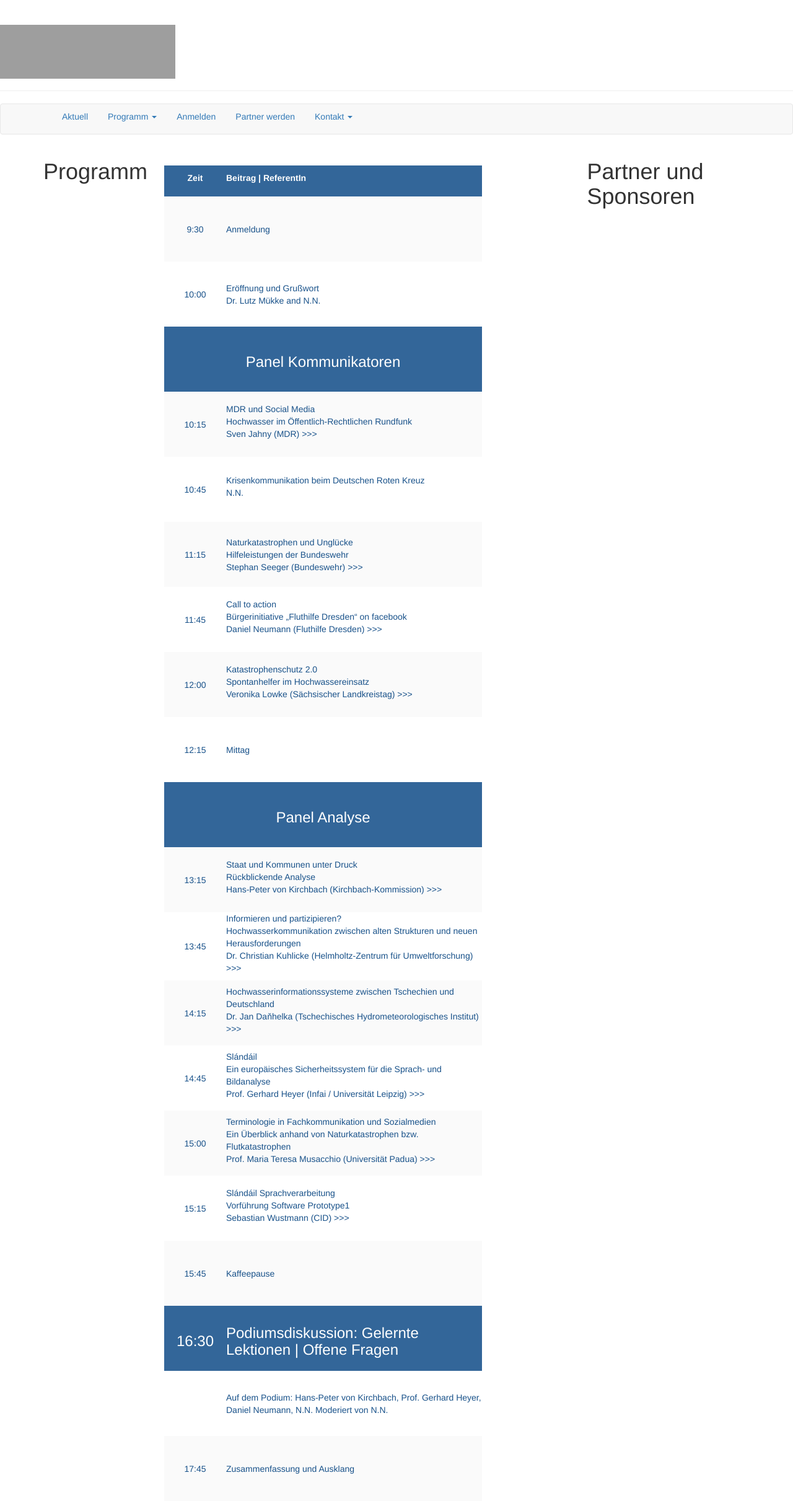
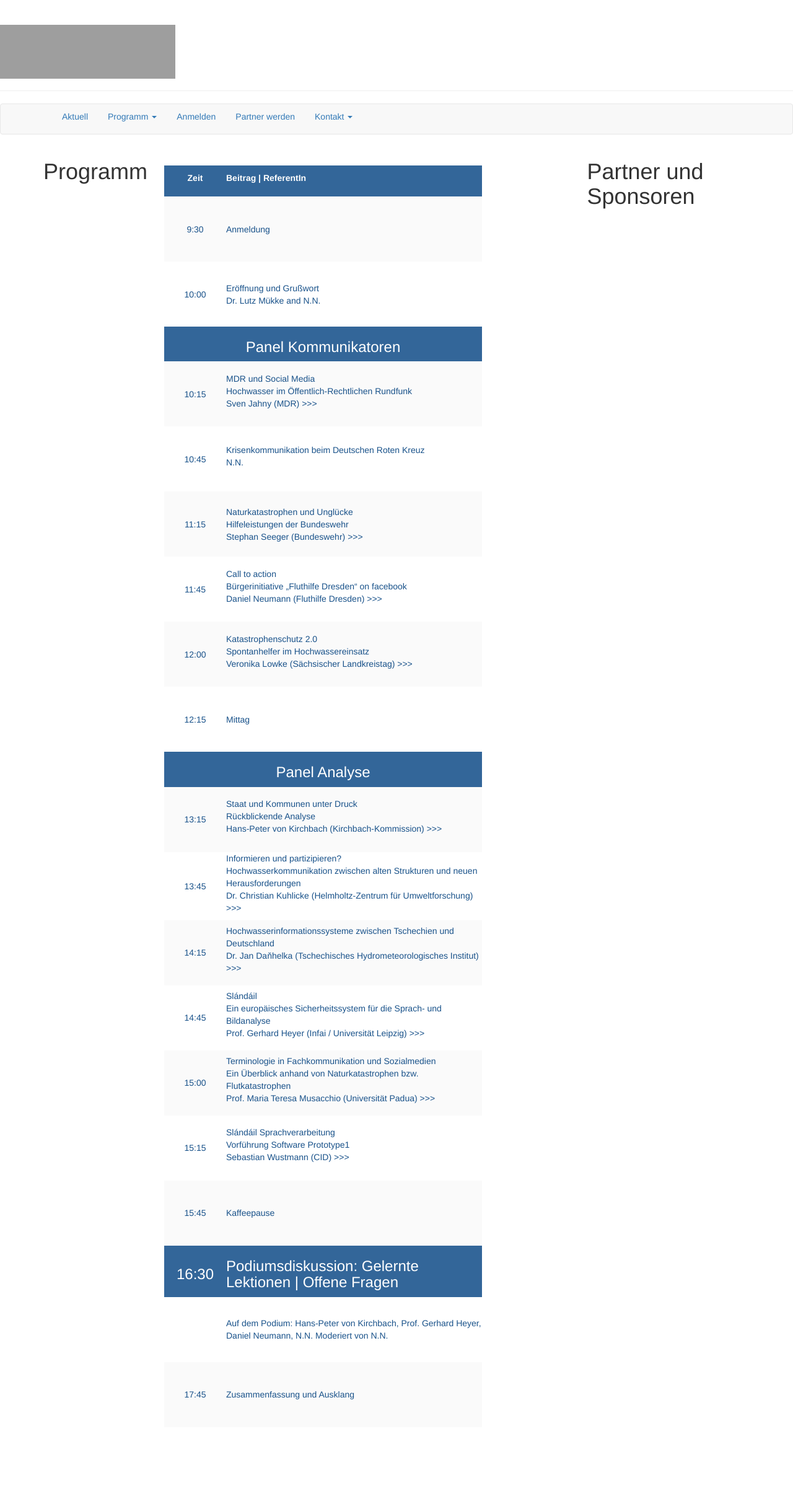
Before and after one commit to susedev/test, a Jekyll site: the page built from programm-uebersicht.html, in a window 1280 px wide. Shown: the whole page at 62% size. Built offline with Jekyll 4.4.1, drawn with Linux system fonts in a browser that asks for light colours; nearby versions of some CDN libraries; after the commit the page ends 2303 px from its top, so only the background shows below that; grey boxes are pictures that could not be loaded.

Commit message:
Edit from JekyllCMS

```diff
--- a/programm-uebersicht.html
+++ b/programm-uebersicht.html
@@ -25,7 +25,7 @@ title: Programm
 			Dr. Lutz M&uuml;kke and N.N.</span></td>
 		</tr>
 		<tr>
-			<th colspan="2" style="background-color: rgb(51, 102, 153); border-color: rgb(255, 255, 255); text-align: center; vertical-align: middle; height: 105px; width: 100px;">
+			<th colspan="2" style="background-color: rgb(51, 102, 153); border-color: rgb(255, 255, 255); text-align: center; vertical-align: middle; height: 50px; width: 100px;">
 			<h3><span style="color:#FFFFFF;">Panel Kommunikatoren</span></h3>
 			</th>
 		</tr>
@@ -71,7 +71,7 @@ title: Programm
 			<td style="background-color: rgb(255, 255, 255); border-color: rgb(255, 255, 255); text-align: left; vertical-align: middle; height: 105px;"><span style="color:#19528A;">Mittag</span></td>
 		</tr>
 		<tr>
-			<th colspan="2" style="background-color: rgb(51, 102, 153); border-color: rgb(255, 255, 255); text-align: center; vertical-align: middle; height: 105px; width: 100px;">
+			<th colspan="2" style="background-color: rgb(51, 102, 153); border-color: rgb(255, 255, 255); text-align: center; vertical-align: middle; height: 50px; width: 100px;">
 			<h3><span style="color:#FFFFFF;">Panel Analyse</span></h3>
 			</th>
 		</tr>
@@ -127,10 +127,10 @@ title: Programm
 			<td style="background-color: rgb(250, 250, 250); border-color: rgb(255, 255, 255); text-align: left; vertical-align: middle; height: 105px;"><span style="color:#19528A;">Kaffeepause</span></td>
 		</tr>
 		<tr>
-			<th style="background-color: rgb(51, 102, 153); border-color: rgb(255, 255, 255); text-align: center; vertical-align: middle; height: 105px; width: 100px;">
+			<th style="background-color: rgb(51, 102, 153); border-color: rgb(255, 255, 255); text-align: center; vertical-align: middle; height: 50px; width: 100px;">
 			<h3><span style="color:#FFFFFF;">16:30</span></h3>
 			</th>
-			<th style="background-color: rgb(51, 102, 153); border-color: rgb(255, 255, 255); text-align: left; vertical-align: middle; height: 105px;">
+			<th style="background-color: rgb(51, 102, 153); border-color: rgb(255, 255, 255); text-align: left; vertical-align: middle; height: 50px;">
 			<h3><span style="color:#FFFFFF;">Podiumsdiskussion: Gelernte Lektionen | Offene Fragen</span></h3>
 			</th>
 		</tr>
```
